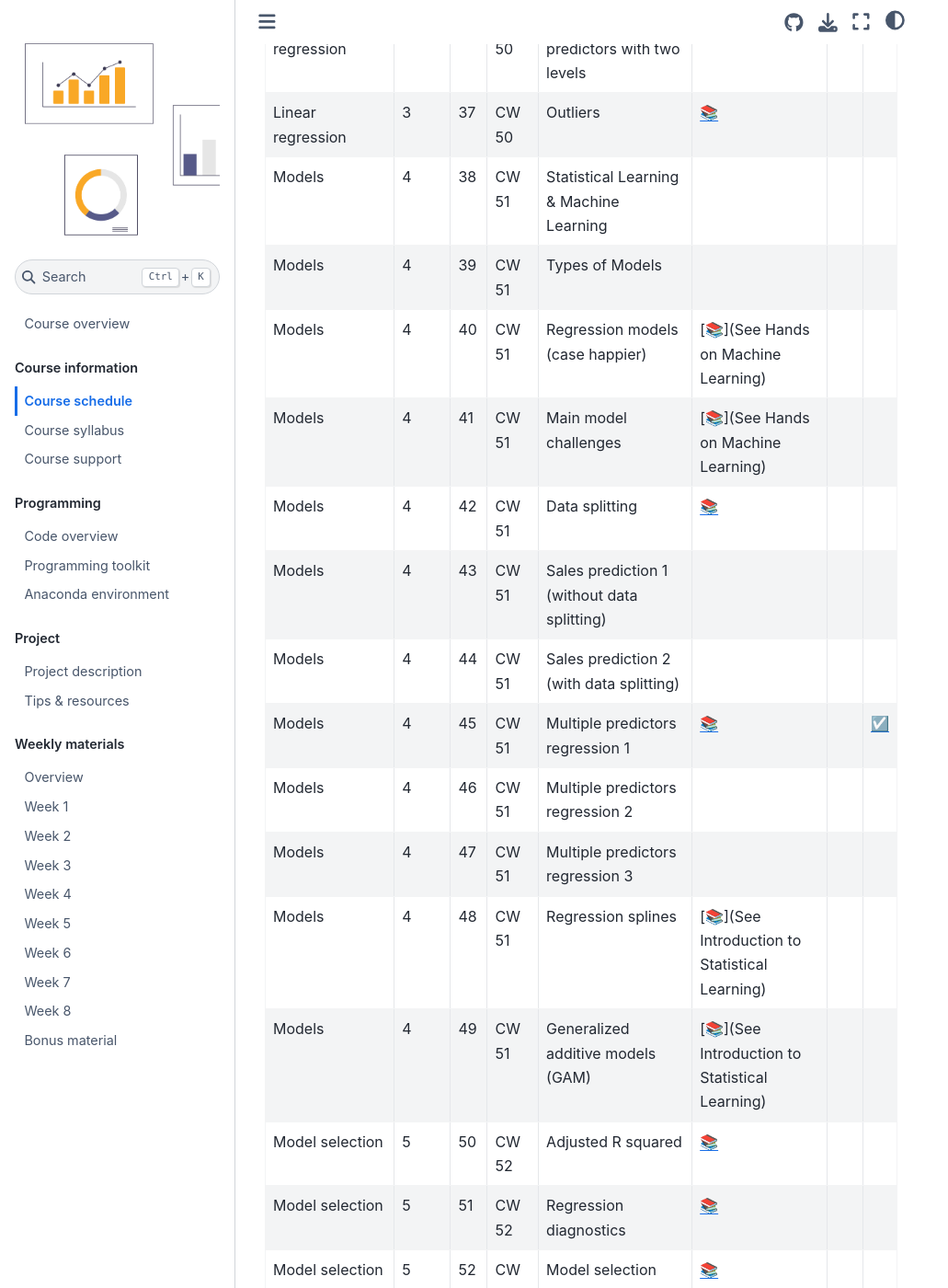
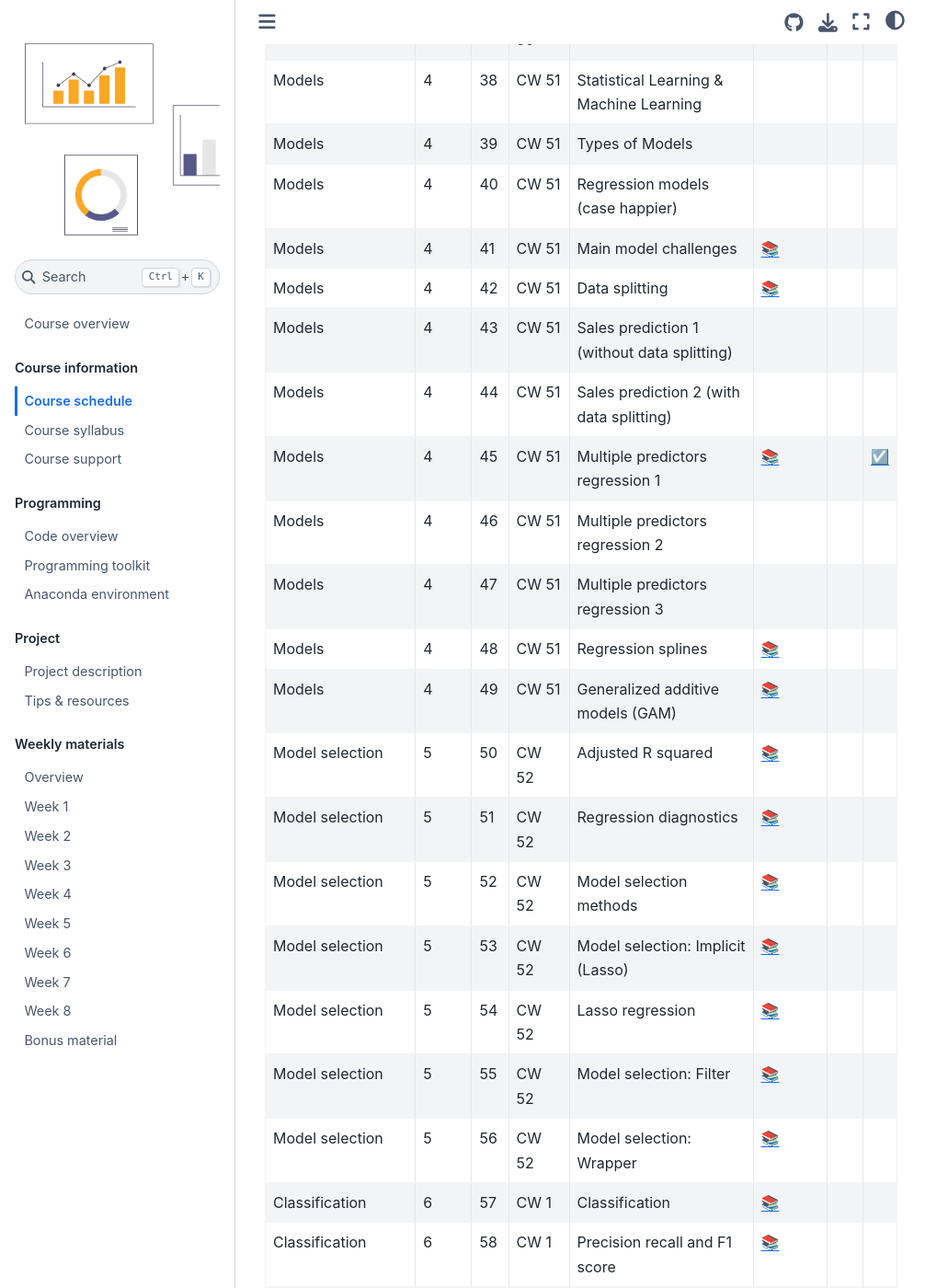
Before and after one commit to as-ws22/website, a Jupyter Book: the page built from docs/course-schedule.md, in a window 1280 px wide and 1400 px high, scrolled down 2884 px. Shown: the whole window at 92% size, without its empty margins (0-1031 px from the left). Built offline with Jupyter Book 1.0.4 settings and Sphinx 7.4.7 and the Sphinx Book theme 1.1.4, drawn with Linux system fonts in a browser that asks for light colours; comment, search, counter and statistics services are not loaded; some of the changed lines change nothing that is shown; some of the changed text lies outside the part shown.

Commit message:
Update course-schedule.md

```diff
--- a/docs/course-schedule.md
+++ b/docs/course-schedule.md
@@ -48,24 +48,24 @@ This overview will be updated as the semester progresses.
 |	Linear regression	|	3	|	37	|	CW 50	|	Outliers	|	[📚](https://openintro-ims.netlify.app/model-slr.html#outliers-in-regression)	|		|		|
 |	Models	|	4	|	38	|	CW 51	|	Statistical Learning & Machine Learning	|		|		|		|
 |	Models	|	4	|	39	|	CW 51	|	Types of Models	|		|		|		|
-|	Models	|	4	|	40	|	CW 51	|	Regression models (case happier)	|	[📚](See Hands on Machine Learning)	|		|		|
-|	Models	|	4	|	41	|	CW 51	|	Main model challenges	|	[📚](See Hands on Machine Learning)	|		|		|
+|	Models	|	4	|	40	|	CW 51	|	Regression models (case happier)	|		|		|		|
+|	Models	|	4	|	41	|	CW 51	|	Main model challenges	|	[📚](https://e-learning.hdm-stuttgart.de/moodle/pluginfile.php/430097/mod_resource/content/0/Hands%20on%20Machine%20Learning%2C%20Model%20Challenges.pdf)	|		|		|
 |	Models	|	4	|	42	|	CW 51	|	Data splitting	|	[📚](https://mlu-explain.github.io/train-test-validation/)	|		|		|
 |	Models	|	4	|	43	|	CW 51	|	Sales prediction 1 (without data splitting)	|		|		|		|
 |	Models	|	4	|	44	|	CW 51	|	Sales prediction 2 (with data splitting)	|		|		|		|
 |	Models	|	4	|	45	|	CW 51	|	Multiple predictors regression 1	|	[📚](https://openintro-ims.netlify.app/model-mlr.html#model-mlr)	|		|	[☑️](https://forms.gle/wHPHMvbTDczNaQD97)	|
 |	Models	|	4	|	46	|	CW 51	|	Multiple predictors regression 2	|		|		|		|
 |	Models	|	4	|	47	|	CW 51	|	Multiple predictors regression 3	|		|		|		|
-|	Models	|	4	|	48	|	CW 51	|	Regression splines	|	[📚](See Introduction to Statistical Learning)	|		|		|
-|	Models	|	4	|	49	|	CW 51	|	Generalized additive models (GAM)	|	[📚](See Introduction to Statistical Learning)	|		|		|
+|	Models	|	4	|	48	|	CW 51	|	Regression splines	|	[📚](https://www.statlearning.com/)	|		|		|
+|	Models	|	4	|	49	|	CW 51	|	Generalized additive models (GAM)	|	[📚](https://www.statlearning.com/)	|		|		|
 |	Model selection	|	5	|	50	|	CW 52	|	Adjusted R squared	|	[📚](https://openintro-ims.netlify.app/model-mlr.html#adjusted-r-squared)	|		|		|
 |	Model selection	|	5	|	51	|	CW 52	|	Regression diagnostics	|	[📚](https://mlu-explain.github.io/linear-regression/)	|		|		|
-|	Model selection	|	5	|	52	|	CW 52	|	Model selection methods	|	[📚](https://openintro-ims.netlify.app/model-mlr.html#model-selection)	|		|		|
-|	Model selection	|	5	|	53	|	CW 52	|	Model selection: Implicit (Lasso)	|		|		|		|
-|	Model selection	|	5	|	54	|	CW 52	|	Lasso regression	|		|		|		|
-|	Model selection	|	5	|	55	|	CW 52	|	Model selection: Filter	|		|		|		|
-|	Model selection	|	5	|	56	|	CW 52	|	Model selection: Wrapper	|		|		|		|
-|	Classification	|	6	|	57	|	CW 1	|	Classification	|		|		|		|
+|	Model selection	|	5	|	52	|	CW 52	|	Model selection methods	|	[📚](http://www.feat.engineering/selection.html)	|		|		|
+|	Model selection	|	5	|	53	|	CW 52	|	Model selection: Implicit (Lasso)	|	[📚](https://www.statlearning.com/)	|		|		|
+|	Model selection	|	5	|	54	|	CW 52	|	Lasso regression	|	[📚](https://www.statlearning.com/)	|		|		|
+|	Model selection	|	5	|	55	|	CW 52	|	Model selection: Filter	|	[📚](http://www.feat.engineering/selection.html)	|		|		|
+|	Model selection	|	5	|	56	|	CW 52	|	Model selection: Wrapper	|	[📚](http://www.feat.engineering/selection.html)	|		|		|
+|	Classification	|	6	|	57	|	CW 1	|	Classification	|	[📚](https://www.statlearning.com/)	|		|		|
 |	Classification	|	6	|	58	|	CW 1	|	Precision recall and F1 score	|	[📚](https://mlu-explain.github.io/precision-recall/)	|		|		|
 |	Classification	|	6	|	59	|	CW 1	|	ROC curve and AUC	|	[📚](https://mlu-explain.github.io/roc-auc/)	|		|		|
 |	Logistic regression	|	6	|	60	|	CW 1	|	Probability of an event	|	[📚](https://openintro-ims.netlify.app/model-logistic.html#modelingTheProbabilityOfAnEvent)	|		|		|
@@ -100,3 +100,5 @@ This overview will be updated as the semester progresses.
 |	Inferential modeling	|	8	|	89	|	CW 3	|	Inference regression bootsrapping	|	[📚](https://openintro-ims.netlify.app/inf-model-slr.html#bootbeta1)	|		|		|
 |	Inferential modeling	|	8	|	90	|	CW 3	|	Inference regression mathematical	|	[📚](https://openintro-ims.netlify.app/inf-model-slr.html#mathematical-model-interval-for-the-slope)	|		|		|
 |	Probability & Bayes	|	8	|	91	|	CW 3	|	Probability & Bayes' theorem	|	[📺](https://www.youtube.com/watch?v=HZGCoVF3YvM)	|		|		|
+|	Models	|	4	|	92	|	Bonus	|	Data science project housing	|	[📚](https://e-learning.hdm-stuttgart.de/moodle/pluginfile.php/430095/mod_resource/content/0/Hands%20on%20Machine%20Learning%2C%20project.pdf)	|		|		|
+|	Models	|	4	|	93	|	Bonus	|	Data science with Python	|	[📚](https://kirenz.github.io/ds-python/docs/intro.html)	|		|		|
```
